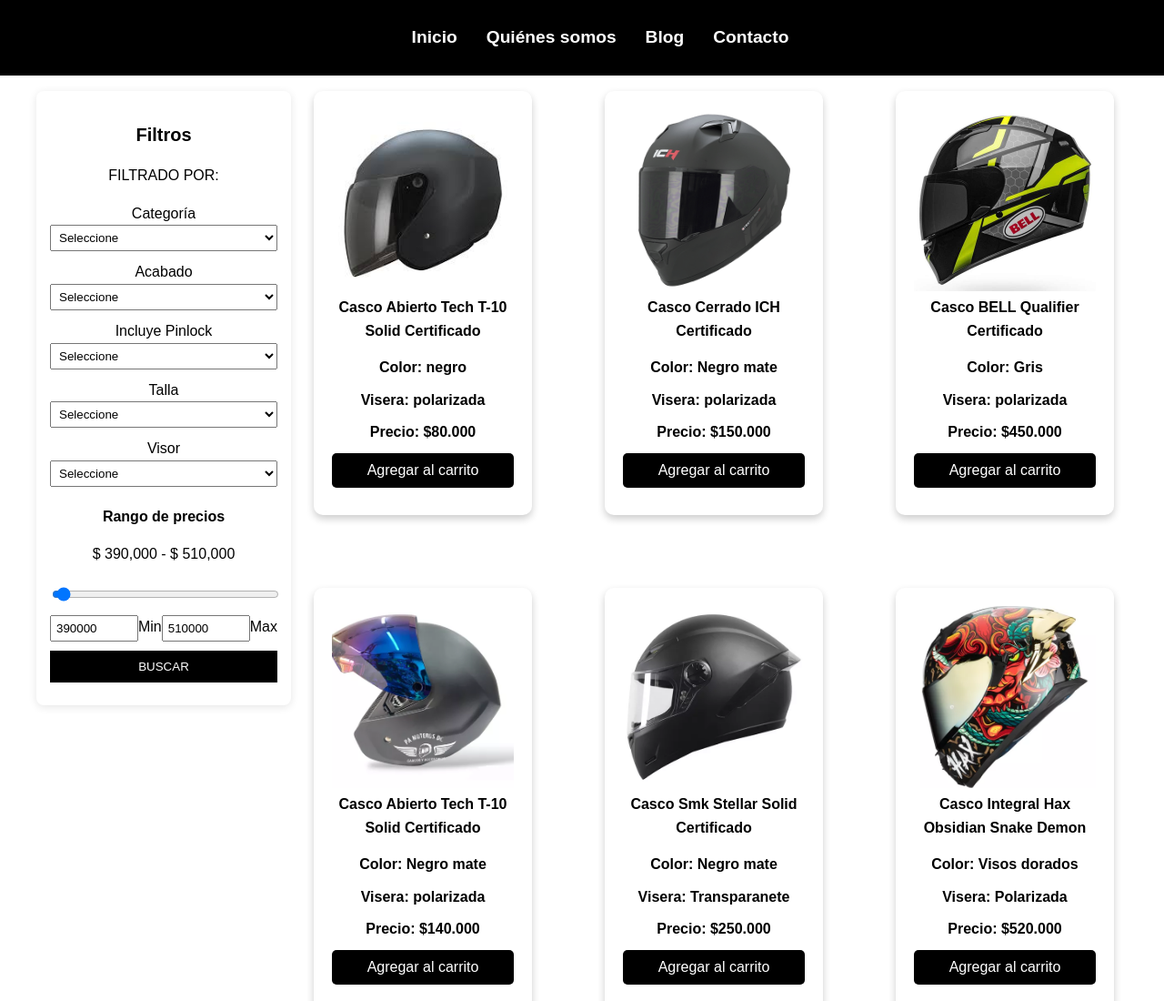
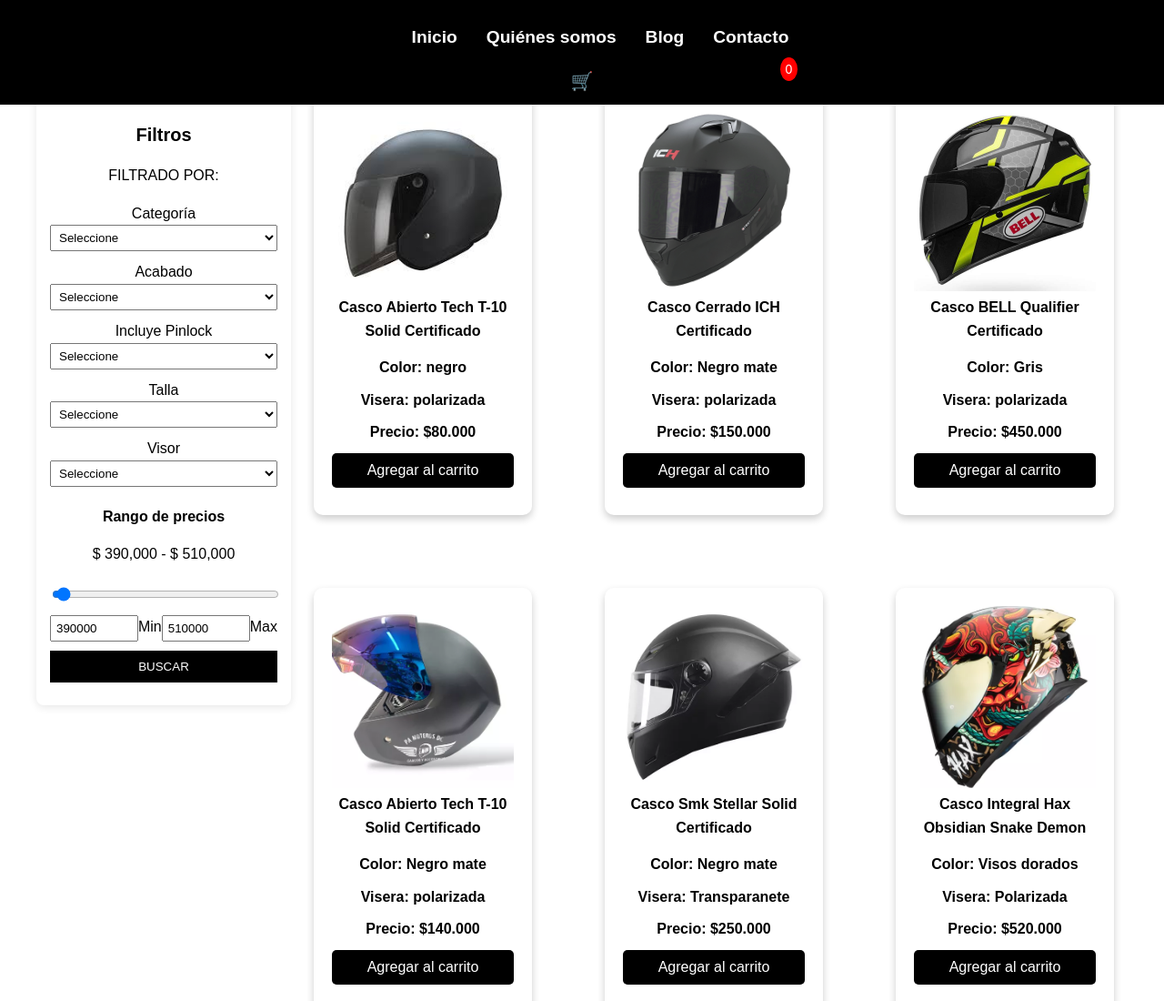
Before and after one commit to Cat0428/ProyectoCascosMillenium, a website: page Pages/productos.html in a window 1280 px wide. Shown: the top 1100 px of the page at 91% size. Drawn offline with Linux system fonts and the light colour scheme.

Commit message:
carrtio de compras

```diff
--- a/Pages/productos.html
+++ b/Pages/productos.html
@@ -21,6 +21,9 @@
                         <li><a href="/Pages/blog.html">Blog</a></li>
                         <li><a href="/Pages/contactos.html">Contacto</a></li>
                     </ul>
+                    <div class="cart-icon" onclick="toggleCart()">
+                        🛒 <span class="cart-count">0</span>
+                    </div>
                 </nav>
             </div>
         </header>
--- a/assets/Css/EstilosProductos.css
+++ b/assets/Css/EstilosProductos.css
@@ -56,7 +56,21 @@
     color: rgb(255, 153, 0);
 }
 
-
+.cart-icon{
+    cursor: pointer;
+    position: relative;
+    font-size: 20px;
+}
+.cart-count{
+    background-color: red;
+    color: white;
+    border-radius: 50%;
+    padding: 2px 6px;
+    font-size: 14px;
+    position: absolute;
+    top: -10px;
+    right: -10px;
+}
 /*------------ FIN ICONOS CABECERA----------- */
 /*------------FIN CABECERA----*/
 
--- a/assets/Js/productos.js
+++ b/assets/Js/productos.js
@@ -154,3 +154,14 @@
 document.getElementById("icono-usuario").addEventListener("click", function () {
     alert("Aquí iría el menú de usuario o el inicio de sesión.");
 });
+
+
+let cartCount = 0;
+
+function addToCart(){
+    cartCount++
+    document.querySelector('.cart-count').textContent = cartCount;
+}
+ function toggleCart(){
+    alert('Aqui puedes mostrar el contenido del carrito');
+ }
```
